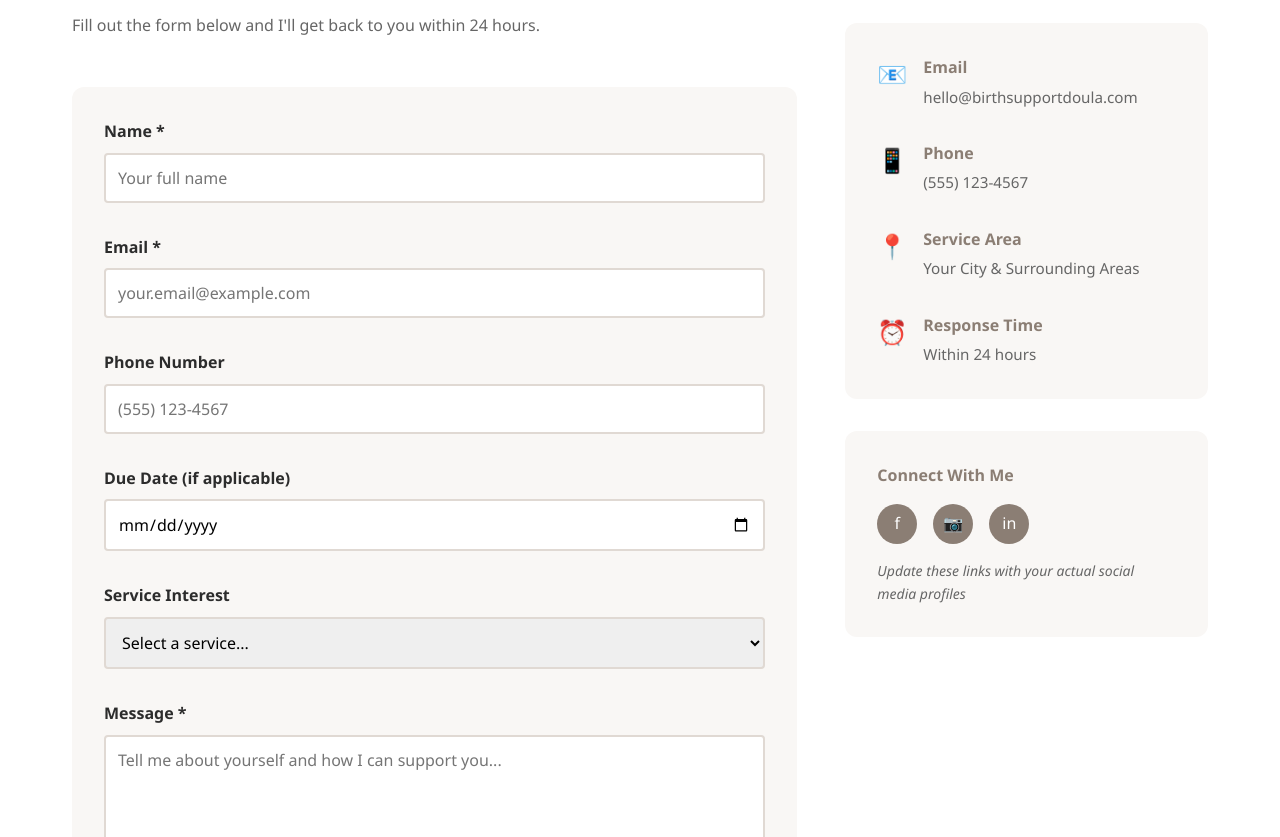
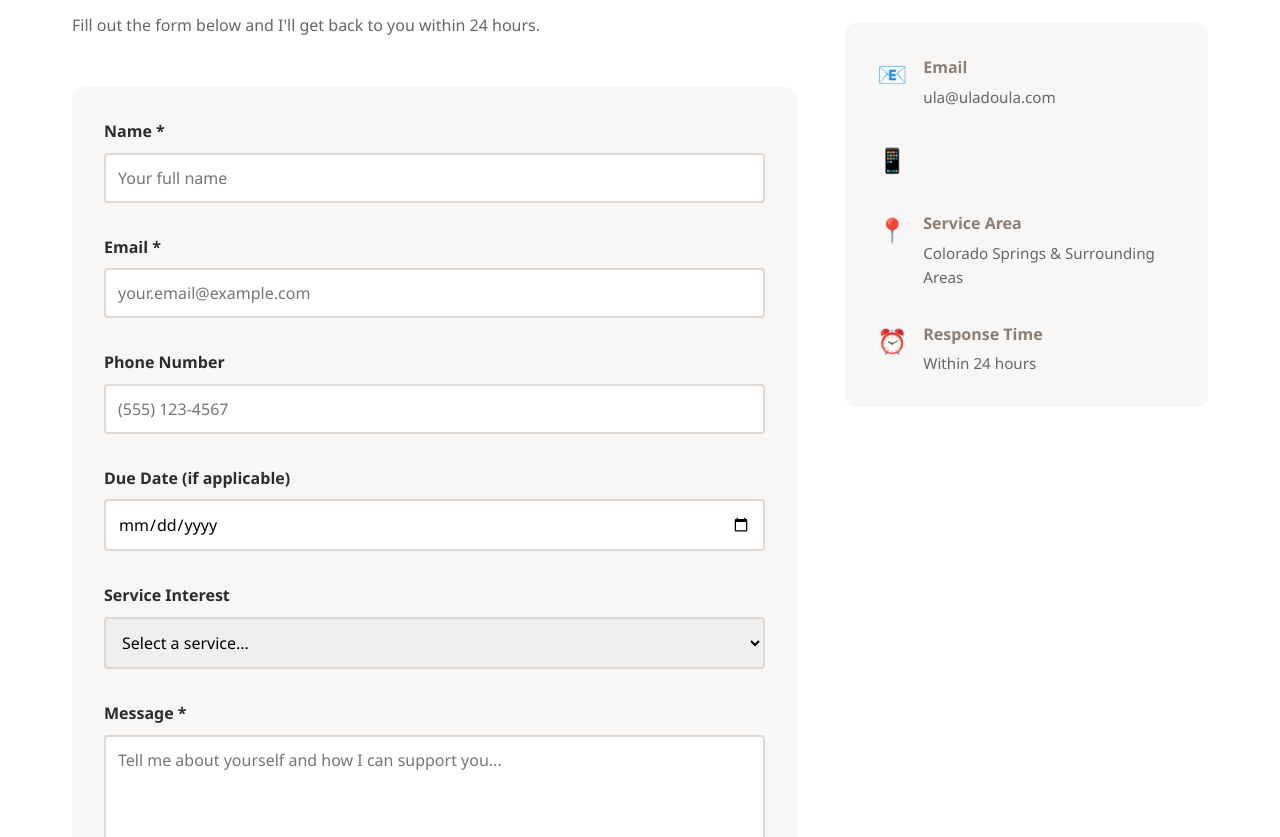
Before and after one commit to uladoula/uladoula.github.io, a plain HTML site: page contact.html in a window 1280 px wide. Shown: the part 441-1278 px from the top of the page. Drawn offline with Linux system fonts and the light colour scheme.

Commit message:
Update contact.html

```diff
--- a/contact.html
+++ b/contact.html
@@ -134,23 +134,23 @@
                             <div class="contact-icon">📧</div>
                             <div>
                                 <h4>Email</h4>
-                                <p><a href="mailto:hello@birthsupportdoula.com">hello@birthsupportdoula.com</a></p>
+                                <p><a href="mailto:ula@uladoula.com">ula@uladoula.com</a></p>
                             </div>
                         </div>
 
                         <div class="contact-item">
                             <div class="contact-icon">📱</div>
-                            <div>
+                            <!-- <div>
                                 <h4>Phone</h4>
                                 <p><a href="tel:+15551234567">(555) 123-4567</a></p>
-                            </div>
+                            </div> -->
                         </div>
 
                         <div class="contact-item">
                             <div class="contact-icon">📍</div>
                             <div>
                                 <h4>Service Area</h4>
-                                <p>Your City & Surrounding Areas</p>
+                                <p>Colorado Springs & Surrounding Areas</p>
                             </div>
                         </div>
 
@@ -163,7 +163,7 @@
                         </div>
                     </div>
 
-                    <div class="social-links">
+                    <!-- <div class="social-links">
                         <h4>Connect With Me</h4>
                         <div class="social-icons">
                             <a href="#" class="social-link" aria-label="Facebook">
@@ -177,7 +177,7 @@
                             </a>
                         </div>
                         <p class="social-note"><em>Update these links with your actual social media profiles</em></p>
-                    </div>
+                    </div> -->
                 </div>
             </div>
         </div>
```
